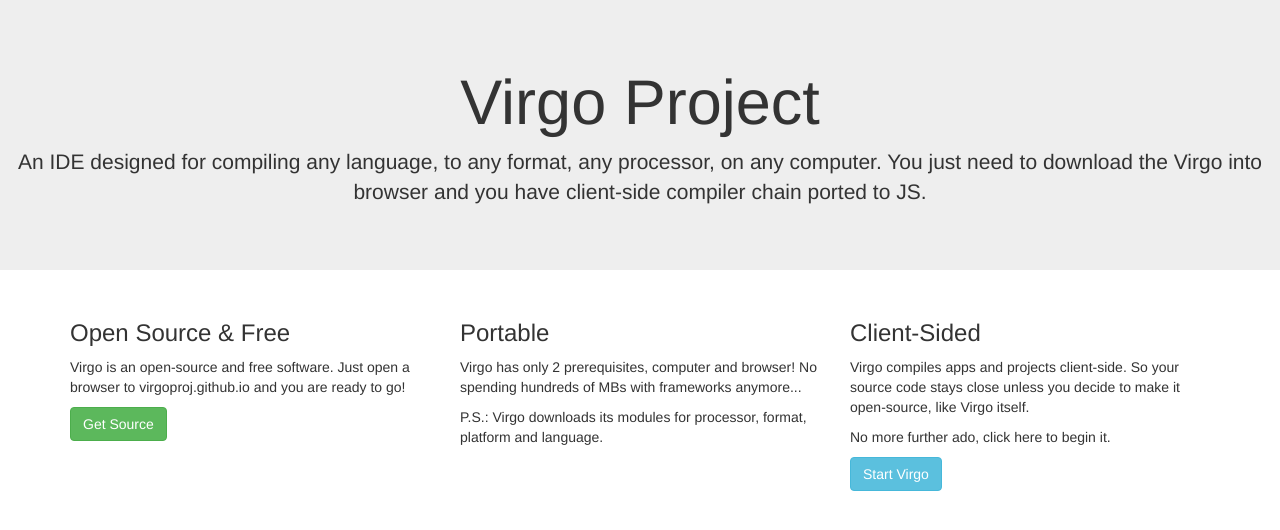
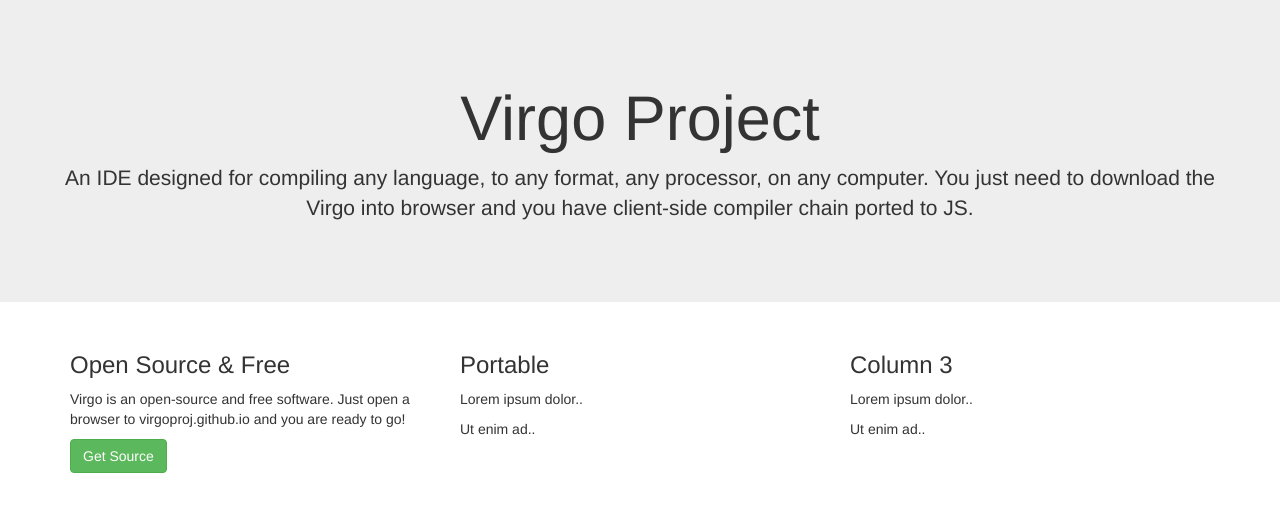
Before and after one commit to virgoproj/virgoproj.github.io, a plain HTML site: page index.html in a window 1280 px wide. Drawn offline with nearby package versions, Linux system fonts and the light colour scheme.

Commit message:
Update index.html

```diff
--- a/index.html
+++ b/index.html
@@ -2,11 +2,11 @@
 <html>
 <head>
   <meta charset="utf-8">
-  <meta name="viewport" content="width=device-width">
-  <title>JS Bin</title>
+  <meta name="viewport" content="width=device-width, initial-scale=1">
+  <title>Project Virgo</title>
 </head>
 <body>
-<div class="jumbotron text-center virgohdr">
+<div class="jumbotron text-center" style="padding: 64px;">
   <h1>Virgo Project</h1>
   <p>An IDE designed for compiling any language, to any format, any processor, on any computer. You just need to download the Virgo into browser and you have client-side compiler chain ported to JS.</p>
 </div>
@@ -21,15 +21,13 @@
     </div>
     <div class="col-sm-4">
       <h3>Portable</h3>
-      <p>Virgo has only 2 prerequisites, computer and browser! No spending hundreds of MBs with frameworks anymore...</p>
-      <p>P.S.: Virgo downloads its modules for processor, format, platform and language.</p>
+      <p>Lorem ipsum dolor..</p>
+      <p>Ut enim ad..</p>
     </div>
     <div class="col-sm-4">
-      <h3>Client-Sided</h3>
-      <p>Virgo compiles apps and projects client-side. So your source code stays close unless you decide to make it
-      open-source, like Virgo itself.</p>
-      <p>No more further ado, click here to begin it.</p>
-      <a href="/ide/index.html" role="button" class="btn btn-info">Start Virgo</a>
+      <h3>Column 3</h3>
+      <p>Lorem ipsum dolor..</p>
+      <p>Ut enim ad..</p>
     </div>
   </div>
 <script src="https://code.jquery.com/jquery.min.js"></script>
```
